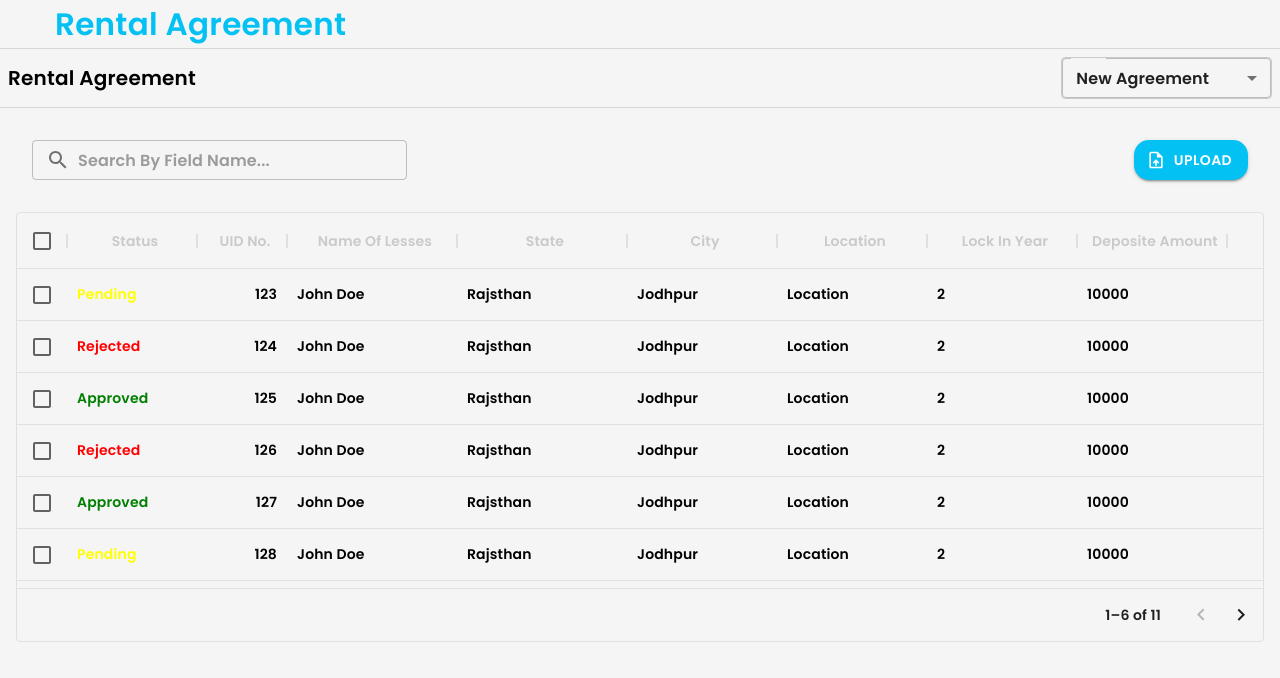
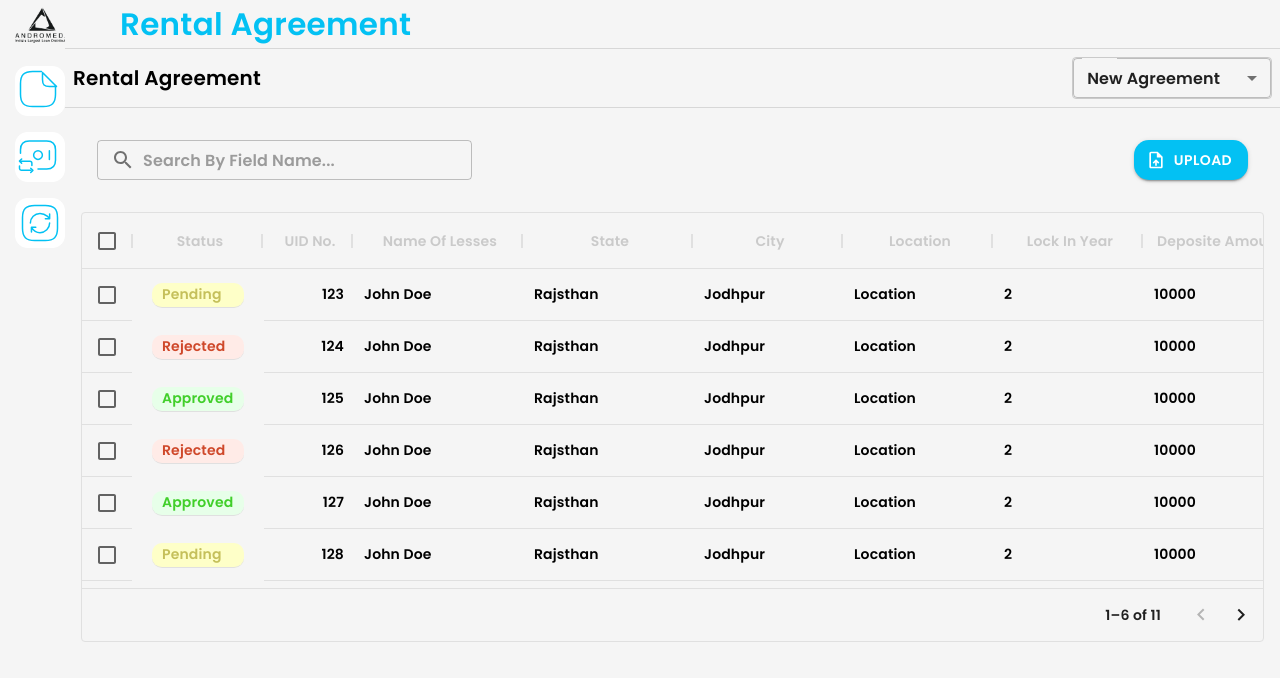
Before and after one commit to PankajSaini9127/rental, a React (Create React App) app: page /listing in a window 1280 px wide. Shown: the top 678 px of the page. Built offline with nearby package versions, Linux system fonts and the light colour scheme.

Commit message:
listing component changes

```diff
--- a/src/Components/Dashboard.jsx
+++ b/src/Components/Dashboard.jsx
@@ -8,9 +8,12 @@ import "../assest/CSS/dashboard.css";
 import HamburgerMenu from "./HamburgerMenu";
 
 function Dashboard() {
+
+
+
   const Item = ({ service, value }) => {
     return (
-      <Grid item md={4} xs={6}>
+      <Grid item sx={{width:"250px"}}>
         <Grid
           container
           sx={{
@@ -66,13 +69,15 @@ function Dashboard() {
       >
         Dashboard
       </Typography>
-      <Stack sx={{flexDirection:"row"}}>
 
 
-       <HamburgerMenu/>
+      <Stack sx={{flexWrap:"noWrap",flexDirection:"row" }}>
+
+
+       <HamburgerMenu />
 
         {/* dashboard content */}
-          <Grid container spacing={2} sx={{ pl: 2, pr: 1 }}>
+          <Grid container spacing={2} sx={{ pl: 2, pr: 1}}>
             <Item service="Total Agreement" value="10" />
             <Item service="Pending Approval" value="5" />
             <Item service="Approved Agreement" value="5" />
--- a/src/Components/DataTable.jsx
+++ b/src/Components/DataTable.jsx
@@ -198,18 +198,29 @@ function DataTable() {
         "& .dataGridHeader": {
           color: "#CACACA",
         },
-        "& .statusCell": {
-          color: "#41CF2A",
-        },
         "& .green": {
-          color: "green",
+         backgroundColor: "#E7FFE9",
+         color:"#41CF2A"
         },
         "& .yellow": {
-          color: "yellow",
+          backgroundColor: "#FEFFC8",
+          color:"#C5C05B"
         },
         "& .red": {
-          color: "red",
+          backgroundColor: "#FFEBE7",
+          color:"#CF482A"
         },
+        "& .statusCell":{
+          maxWidth:"92px !important",
+          minWidth:"92px !important",
+          maxHeight:"30px !important",
+          minHeight:"25px !important",
+          alignSelf:"center",
+          mx:"20px !important",
+          textAlign:"center !important",
+          borderRadius:"10px !important"
+        }
+
       }}
     >
       <DataGrid
@@ -218,20 +229,21 @@ function DataTable() {
         pageSize={6}
         rowsPerPageOptions={[6]}
         checkboxSelection
-        sx={{ color: "black !important" }}
+        sx={{ color: "black !important",  minWidth:"50px" }}
         getCellClassName={(parms) => {
+
           if (parms.field === "status" && parms.row.status === "Approved") {
-            return "green";
+            return "green statusCell";
           } else if (
             parms.field === "status" &&
             parms.row.status === "Pending"
           ) {
-            return "yellow";
+            return "yellow statusCell";
           } else if (
             parms.field === "status" &&
             parms.row.status === "Rejected"
           ) {
-            return "red";
+            return "red statusCell";
           }
         }}
       />
--- a/src/Components/HamburgerMenu.jsx
+++ b/src/Components/HamburgerMenu.jsx
@@ -205,9 +205,10 @@ function HamburgerMenu() {
               </Box>
             </>
           ) : (
-            <>
+            <Stack container spacing={2} >
               {/* onclick */}
               <Grid
+              item
                 className="ActiveMenu"
                 sx={{
                   height: "50px",
@@ -248,12 +249,13 @@ function HamburgerMenu() {
                     stroke-linejoin="round"
                   />
                 </svg>
-                <Typography variant="body1" className="menuItem">
+                <Typography variant="body1" className="menuItem" >
                   New Agreement
                 </Typography>
               </Grid>
 
               <Grid
+              item
                 className="ActiveMenu"
                 sx={{
                   height: "50px",
@@ -333,13 +335,14 @@ function HamburgerMenu() {
                     stroke-linejoin="round"
                   />
                 </svg>
-                <Typography variant="body1" className="menuItem">
+                <Typography variant="body1" className="menuItem" >
                   Monthly Payments
                 </Typography>
               </Grid>
 
               {/* onclick */}
               <Grid
+              item
                 className="ActiveMenu"
                 sx={{
                   height: "50px",
@@ -384,7 +387,7 @@ function HamburgerMenu() {
                   Renewal
                 </Typography>
               </Grid>
-            </>
+            </Stack>
           )}
         </Stack>
       </Grid>
--- a/src/Components/Listing.jsx
+++ b/src/Components/Listing.jsx
@@ -8,6 +8,7 @@ import {
   InputLabel,
   MenuItem,
   Select,
+  Stack,
   TextField,
   Typography,
 } from "@mui/material";
@@ -17,9 +18,17 @@ import SearchIcon from "@mui/icons-material/Search";
 import UploadFileIcon from "@mui/icons-material/UploadFile";
 import DataTable from "./DataTable";
 
+import HamburgerMenu from './HamburgerMenu'
+
 function Listing() {
   return (
     <>
+    <Stack sx={{flexWrap:"wap",flexDirection:"row"}}>
+
+      <HamburgerMenu/>
+
+    <Box sx={{ flexGrow: 1 }}>
+
       <Typography
         variant="body1"
         fontSize="31px"
@@ -60,7 +69,7 @@ function Listing() {
               sx={{ border: "1px solid #CACACA" }}
             >
               <MenuItem value={10}>New Agreement</MenuItem>
-              <MenuItem value={20}>Twenty</MenuItem>
+              <MenuItem value={20}>50</MenuItem>
               <MenuItem value={30}>Thirty</MenuItem>
             </Select>
           </FormControl>
@@ -98,7 +107,12 @@ function Listing() {
 
       {/* //table */}
 
+
      <DataTable/>
+     </Box>
+
+     </Stack>
+
 
     </>
   );
--- a/src/Components/Login.js
+++ b/src/Components/Login.js
@@ -17,7 +17,7 @@ import logo from "../assest/pic/logo1 1.png";
 export default function Login() {
   const navigate = useNavigate();
 
-  const data = { username: "Bitwit", password: "Bitwit" };
+  const data = { username: "bitwit", password: "Bitwit" };
 
   const [formValue, setFormValue] = useState({ username: "", password: "" });
 
@@ -33,9 +33,10 @@ export default function Login() {
   };
 
   const handleSubmit = (e) => {
+
     e.preventDefault();
     if (
-      formValue.username === data.username &&
+      formValue.username.toLowerCase() === data.username &&
       formValue.password === data.password
     ) {
       setErr(false);
@@ -57,7 +58,7 @@ export default function Login() {
             background: `url(${Img})`,
             backgroundSize: "100% 100%",
             position: "relative",
-            "@media(max-width:600px)": {
+            "@media(max-width:900px)": {
               height: "45vh !important",
             },
           }}
@@ -87,13 +88,13 @@ export default function Login() {
           md={6}
           sx={{ justifyContent: "center", alignItems: "center" }}
         >
-          <Grid item md={7} xs={11} sx={{'@media(max-width:600px)':{mb:1}}}>
+          <Grid item md={7} xs={11} sx={{'@media(max-width:900px)':{mb:1}}}>
             <Typography
               variant="body1"
               fontSize="55px"
               lineHeight="80px"
               color="#03C1F3"
-              sx={{ "@media(max-width:600px)": { textAlign: "center" } }}
+              sx={{ "@media(max-width:900px)": { textAlign: "center" } }}
             >
               Hello,
             </Typography>
@@ -102,7 +103,7 @@ export default function Login() {
               fontSize="16px"
               lineHeight="24px"
               color="#C8C8C8"
-              sx={{'@media(max-width:600px)':{
+              sx={{'@media(max-width:900px)':{
                 textAlign:"center"
               }}}
             >
@@ -156,7 +157,7 @@ export default function Login() {
                       fontSize: "25px",
                       lineHeight: "37px",
                       color: "white",
-                      '@media(max-width:600px)':{width:'150px',height:"40px"}
+                      '@media(max-width:900px)':{width:'150px',height:"40px"}
                     }}
                   >
                     <Typography
```
Also changed, not shown: src/assest/CSS/dashboard.css (line endings or trailing spaces).
